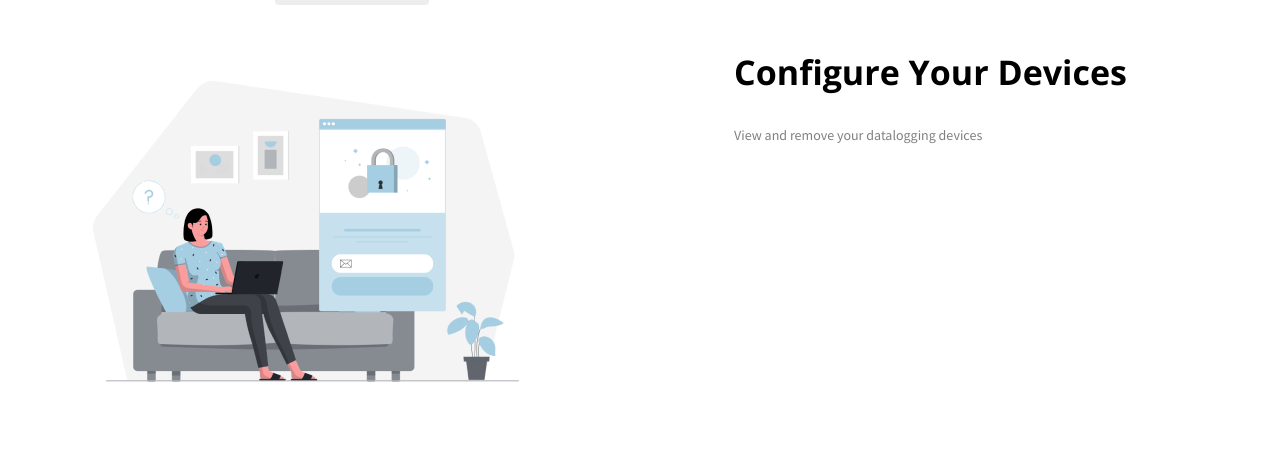
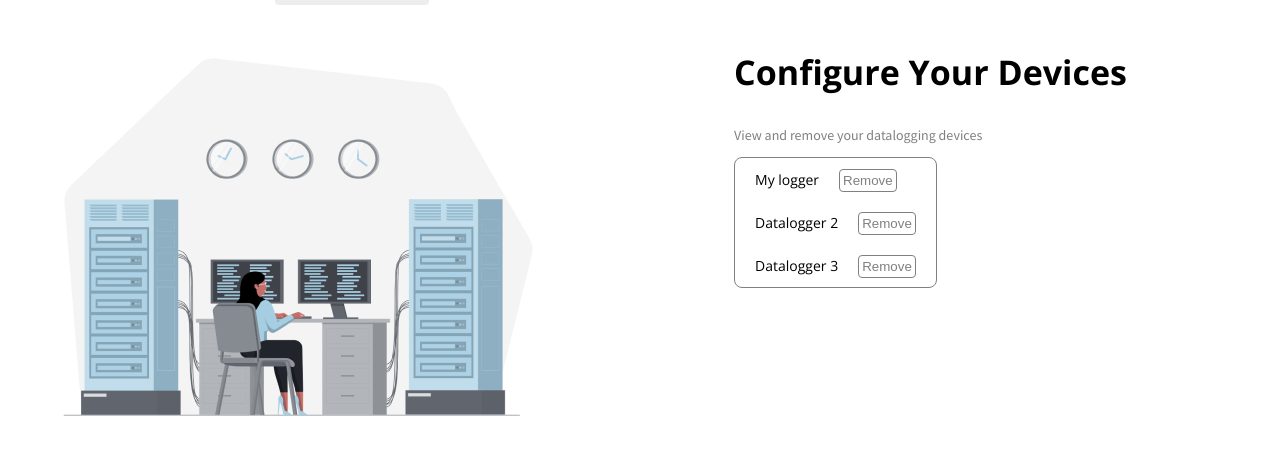
Before and after one commit to jacob-macleod/Computer-Science-Project, a Flask app: template templates/configureDevices.html in a window 1280 px wide. Shown: the part 46-503 px from the top of the page. Run offline with Flask 2, Linux system fonts and the light colour scheme; the template is opened without the code that fills it, so the values that code supplies are empty.

Commit message:
Edited css

```diff
--- a/main.py
+++ b/main.py
@@ -154,7 +154,7 @@ def configureDevices() :
         # If the user is an admin
         if checkIfValueIsUsed(request.cookies.get("username"), "database/owners.csv", 4) == "FAIL":
             isAdmin = True
-            return render_template("configureDevices.html", isAdmin=isAdmin)
+            return render_template("configureDevices.html", isAdmin=isAdmin, dataloggers=findDataloggersOwnedByFarmID(getFarmID(request.cookies.get("username"))))
         else :
             return render_template("permissionError.html")
     else :
--- a/static/file.css
+++ b/static/file.css
@@ -87,6 +87,38 @@ body {
     font-size: 14px;
     line-height: 15px;
     color: #827F7F;
+}
+
+#itemName {
+    color: #000000;
+    font-family: 'Open Sans', sans-serif;
+    font-style: normal;
+    font-weight: 400;
+    font-size: 14px;
+    line-height: 15px;
+
+    padding-right: 20px;
+    display: inline-block;
+}
+
+#outlinedButton {
+    border: 1px solid #827F7F;
+    border-radius: 4px;
+    cursor: pointer;
+    padding: 3px;
+    background-color: #FFFFFF;
+    color: #827F7F;
+}
+
+#outlinedButton:hover {
+    border: 1px solid #cccbcb;
+    color: #cccbcb;
+}
+
+#tableItem{
+    display: block;
+    padding-left: 20px;
+    padding-right: 20px;
 }
 
 #feedbackText {
--- a/templates/configureDevices.html
+++ b/templates/configureDevices.html
@@ -8,6 +8,7 @@
     <link rel="preconnect" href="https://fonts.gstatic.com" crossorigin>
     <link href="https://fonts.googleapis.com/css2?family=Open+Sans:wght@400;700&display=swap" rel="stylesheet">
     <link href="https://fonts.googleapis.com/css2?family=Source+Sans+Pro&display=swap" rel="stylesheet">
+    <link rel="preconnect" href="https://fonts.googleapis.com"><link rel="preconnect" href="https://fonts.gstatic.com" crossorigin><link href="https://fonts.googleapis.com/css2?family=Open+Sans&display=swap" rel="stylesheet">
     <script src="https://cdn.jsdelivr.net/npm/chart.js"></script>
     <script src="/static/generatePlaceholderData.js"></script>
     <link rel="icon" type="image/x-icon" href="/static/Favicon.svg">
@@ -46,12 +47,14 @@
 
 <div id="mainContentWrapper">
     <div>
-        <img id="image" src="static/signInImage.png">
+        <img id="image" src="static/adminWorking.png">
     </div>
 
     <div>
         <p id="header">Configure Your Devices</p>
         <p id="normalText">View and remove your datalogging devices</p>
+        <div id="table" style="border: 1px solid #827F7F; border-radius: 8px; width:fit-content;">
+        </div>
     </div>
 </div>
 </body>
@@ -104,6 +107,41 @@
         }
     }
 
+    // Find all dataloggers belonging to the user
+    //dataloggers = "{{ dataloggers }}".split(",");
+    dataloggers = ["My logger", "Datalogger 2", "Datalogger 3"];
+    // Add an element to the table for each of the dataloggers
+    for (i=0;i<dataloggers.length;i++) {
+        if (dataloggers[i] != "") {
+            // Create the container to hold the datalogger name and remove button
+            container = document.createElement("d");
+            container.id = "tableItem";
+
+            // Create the paragraph which holds the datalogger name
+            deviceName = document.createElement("p");
+            deviceName.innerHTML = dataloggers[i];
+            deviceName.id = "itemName";
+
+            // Create the button used to remove the datalogger
+            button = document.createElement("button");
+            button.innerHTML = "Remove";
+            button.setAttribute("onclick", "removeDatalogger()");
+            button.setAttribute("name", dataloggers[i]);
+            button.id = "outlinedButton";
+
+            // Append deviceName and button to the container
+            container.appendChild(deviceName);
+            container.appendChild(button);
+
+            // Append the container to the table
+            document.getElementById("table").appendChild(container);
+        }
+    }
+
+    function removeDatalogger() {
+        alert ("clicked")
+    }
+
     function logout() {
         // Delete all cookies and load the / page. Since there are no cookies the sign in page will load
         deleteCookies();
```
